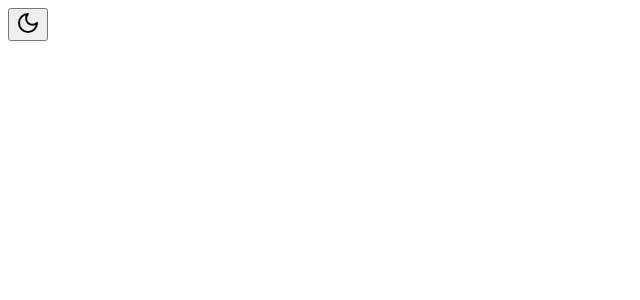
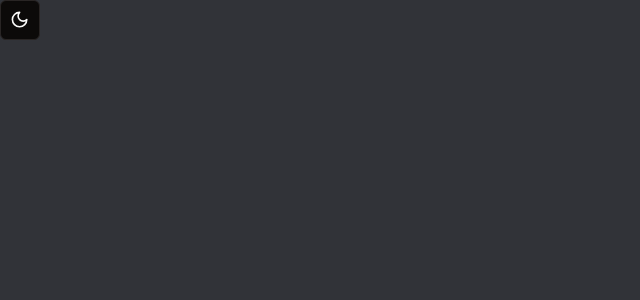
Before and after one commit to Charkowy/discordx, a Next.js app: page / in a window 1280 px wide. Shown: the top 300 px of the page, without its empty margins (0-640 px from the left). Built offline with nearby package versions, Linux system fonts and the light colour scheme.

Commit message:
Hago las correcciones a luis, ejecuten el comando que instala clerk.

```diff
--- a/app/(auth)/(routes)/layout.tsx
+++ b/app/(auth)/layout.tsx
@@ -1,11 +1,10 @@
-import { Children } from "react";
-
-const AuthLayout = ({ children} : {children: React.ReactNode}) => {
+const AuthLayout = ({ children}: {children: React.
+ReactNode }) => {
   return (
    <div className="h-full flex items-center justify-center">
       {children}
    </div>
-  )
+  );
 }
 
 export default AuthLayout;
--- a/app/(main)/(routes)/page.tsx
+++ b/app/(main)/(routes)/page.tsx
@@ -1,11 +1,13 @@
-import { ModeToggle } from "@/components/ui/mode-toggle";
+"use client"
+
+import { ModeToggle } from '@/components/mode-toggle'
 import { UserButton } from "@clerk/nextjs";
 
 export default function Home() {
   return (
     <div>
-      <UserButton />
+      <UserButton afterSignOutUrl='/' />
       <ModeToggle />
     </div>
-  );
+  )
 }
--- a/app/layout.tsx
+++ b/app/layout.tsx
@@ -1,7 +1,9 @@
+import './globals.css'
 import type { Metadata } from "next";
 import {Open_Sans }from "next/font/google";
 import { ClerkProvider } from "@clerk/nextjs";
-import { ThemeProvider } from "@/components/ui/providers/theme-provider";
+import { ThemeProvider } from '@/components/providers/theme-provider'
+import { cn } from "@/lib/utils";
 
 const font = Open_Sans({subsets: ['latin']})
 
@@ -12,17 +14,18 @@ export const metadata: Metadata = {
 
 export default function RootLayout({
   children,
-}: Readonly<{
-  children: React.ReactNode;
-}>) {
+}: {
+  children: React.ReactNode
+}) {
   return (
-    <ClerkProvider  afterSignOutUrl="/">
-      <html lang="en"suppressHydrationWarning>
+    <ClerkProvider>
+      <html lang="en" suppressHydrationWarning>
         <body
-          className={font.className}>
+          className={cn(font.className, "bg-white dark:bg-[#313338]")}>
             <ThemeProvider
               attribute="class"
-              defaultTheme="light"
+              defaultTheme="dark"
+              enableSystem={false}
               storageKey="discord-theme"
             >
             {children}
--- /dev/null
+++ b/components/mode-toggle.tsx
@@ -0,0 +1,40 @@
+"use client"
+
+import * as React from "react"
+import { Moon, Sun } from "lucide-react"
+import { useTheme } from "next-themes"
+
+import { Button } from "@/components/ui/button"
+import {
+  DropdownMenu,
+  DropdownMenuContent,
+  DropdownMenuItem,
+  DropdownMenuTrigger,
+} from "@/components/ui/dropdown-menu"
+
+export function ModeToggle() {
+  const { setTheme } = useTheme()
+
+  return (
+    <DropdownMenu>
+      <DropdownMenuTrigger asChild>
+        <Button variant="outline" size="icon">
+          <Sun className="h-[1.2rem] w-[1.2rem] rotate-0 scale-100 transition-all dark:-rotate-90 dark:scale-0" />
+          <Moon className="absolute h-[1.2rem] w-[1.2rem] rotate-90 scale-0 transition-all dark:rotate-0 dark:scale-100" />
+          <span className="sr-only">Toggle theme</span>
+        </Button>
+      </DropdownMenuTrigger>
+      <DropdownMenuContent align="end">
+        <DropdownMenuItem onClick={() => setTheme("light")}>
+          Light
+        </DropdownMenuItem>
+        <DropdownMenuItem onClick={() => setTheme("dark")}>
+          Dark
+        </DropdownMenuItem>
+        <DropdownMenuItem onClick={() => setTheme("system")}>
+          System
+        </DropdownMenuItem>
+      </DropdownMenuContent>
+    </DropdownMenu>
+  )
+}
--- a/components/ui/mode-toggle.tsx
+++ /dev/null
@@ -1,21 +0,0 @@
-"use client"
-
-import * as React from "react"
-import { Moon, Sun } from "lucide-react"
-import { useTheme } from "next-themes"
-
-import { Button } from "@/components/ui/button"
-
-export function ModeToggle() {
-  const { theme, setTheme } = useTheme()
-
-  const toggleTheme = () => {
-    setTheme(theme === "dark" ? "light" : "dark")
-  }
-
-  return (
-    <Button variant="outline" size="sm" onClick={toggleTheme}>
-      {theme === "dark" ? <Sun className="h-4 w-4" /> : <Moon className="h-4 w-4" />}
-    </Button>
-  )
-}
--- a/package.json
+++ b/package.json
@@ -29,6 +29,7 @@
     "eslint": "^8",
     "eslint-config-next": "14.2.13",
     "postcss": "^8",
+    "prisma": "^5.20.0",
     "tailwindcss": "^3.4.1",
     "typescript": "^5"
   }
```
Also changed, not shown: middleware.ts (+9 -3 lines), app/(auth)/(routes)/sign-in/[[...sign-in]]/page.tsx (renamed from app/(auth)/(routes)/sing-in/[[...sing-in]]/page.tsx), app/(auth)/(routes)/sign-up/[[...sign-up]]/page.tsx (renamed from app/(auth)/(routes)/sing-up/[[...sing-up]]/page.tsx), components/providers/theme-provider.tsx (line endings or trailing spaces), 1 other file (tests, documents, lock files or other folders).
